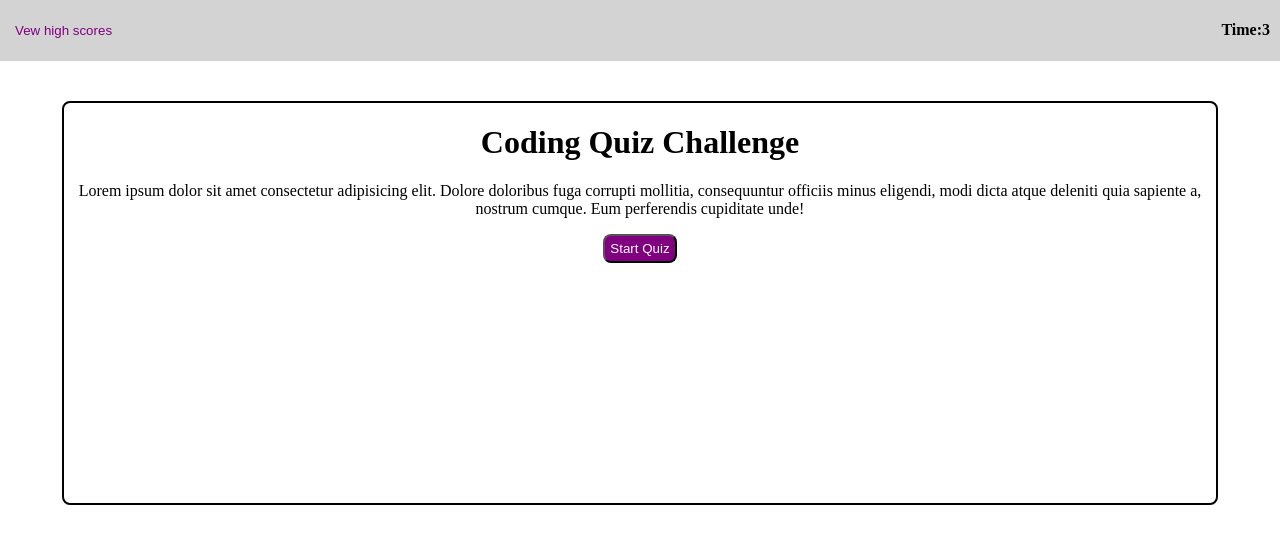
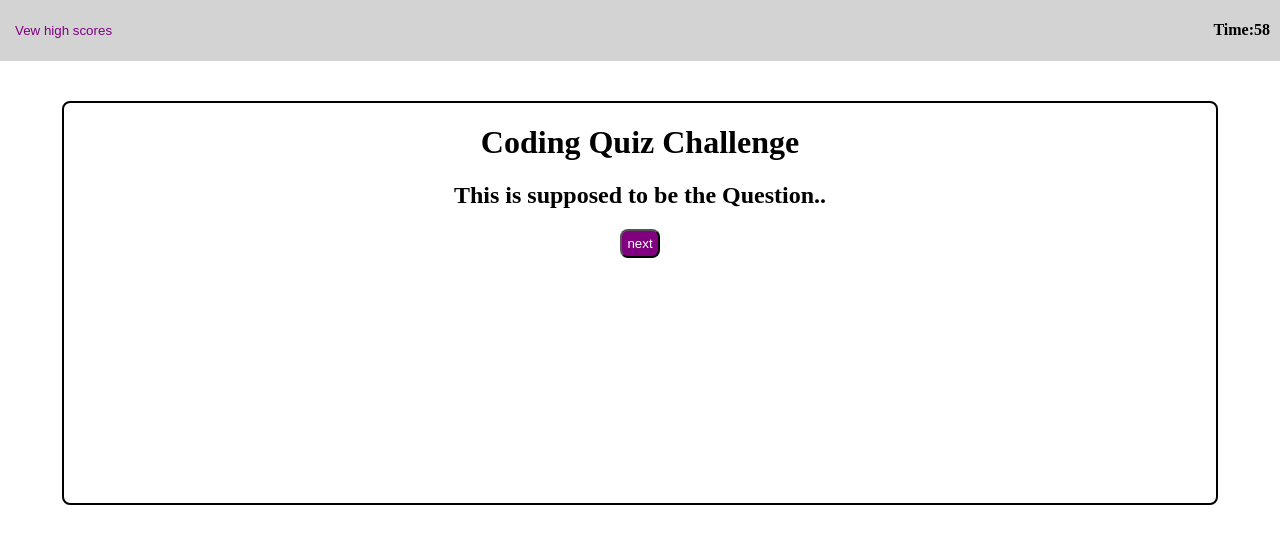
Before and after one commit to tydelgado98/coding-quiz, a plain HTML site: page index.html in a window 1280 px wide. Both pictures are taken after a click on the button "Start Quiz". Drawn offline with Linux system fonts and the light colour scheme.

Commit message:
I tried to make changes to this by adding some JS

```diff
--- a/assets/js/script.js
+++ b/assets/js/script.js
@@ -1,7 +1,18 @@
 
+var start = document.getElementById('start')
+start.addEventListener("click", startquiz);
 document.getElementById('start').addEventListener('click',handleClick);
+var questionEl = document.getElementById('questions')
+var words = document.getElementById('words')
+var next = document.getElementById('next')
 
-var time = 5;
+
+
+questionEl.classList.add('hide')
+next.classList.add('hide')
+
+
+var time = 60;
 var clockId;
 
 function handleClick() {
@@ -10,34 +21,58 @@ function handleClick() {
  handleQuestion();
 };
 
-function runClock() {
+    function runClock() {
 
-    time--;
+        time--;
 
-    if (time < 1) {
-        clearInterval(clockId);
-        time = 0;
+        if (time < 1) {
+            clearInterval(clockId);
+            time = 0;
+
+        };
+
+
+        document.getElementById('clock').innerHTML = time;
 
     };
 
 
-    document.getElementById('clock').innerHTML = time;
 
-};
 
 function startquiz() {
-    console.log("game started")
     start.classList.add('hide')
     words.classList.add('hide')
-    switchquestion = questions.sort(() => Math.random() - .5)
-    thisquestion = 0
-    questioncont.classList.remove('hide')
-    nextButton.classList.remove('hide')
+     console.log("game started")
+     questionEl.classList.remove('hide')
+     next.classList.remove('hide')
+     thisquestion = 0
+
+ };
+
+ function questionShown(question) {
+    questionEl.textContent = question.question
+    question.answers.forEach(answer => {
+            if (answer.correct) {
+                button.dataset.correct = answer.correct
+            }
+            answerEl.appendChild(button)
+            });
+            }
 
 
 
+var questions = [
+    {
+        question: "what is HTML?????",
+        answers: [
+            {text: "one", correct: true},
+            {text: "fourr", correct: false},
+            {text: "huh", correct: false},
+            {text: "derp", correct: false}
+        ]
+    }
+    ];
 
-}
 
 function handleQuestion() {
 
--- a/index.html
+++ b/index.html
@@ -10,14 +10,20 @@
 <body>
   <nav>
     <button id="scores">Vew high scores</button>
-    <h4>Time:<span id="clock">60</span></h4>
+    <h4>Time:<span id="clock"> 60</span></h4>
   </nav>
 
   <main id="main">
     <h1>Coding Quiz Challenge</h1>
-    <p>Lorem ipsum dolor sit amet consectetur adipisicing elit. Dolore doloribus fuga corrupti mollitia, consequuntur officiis minus eligendi, modi dicta atque deleniti quia sapiente a, nostrum cumque. Eum perferendis cupiditate unde!</p>
+    <h2 id="questions">This is supposed to be the Question..</h2>
+    <p id="words">Lorem ipsum dolor sit amet consectetur adipisicing elit. Dolore doloribus fuga corrupti mollitia,
+    consequuntur officiis minus eligendi, modi dicta atque deleniti quia sapiente a, nostrum cumque. Eum perferendis cupiditate unde!
+  </p>
     <button id="start">Start Quiz</button>
+    <button id="next">next</button>
+
   </main>
+
 
 
   <script src="./assets/js/script.js"></script>
```
